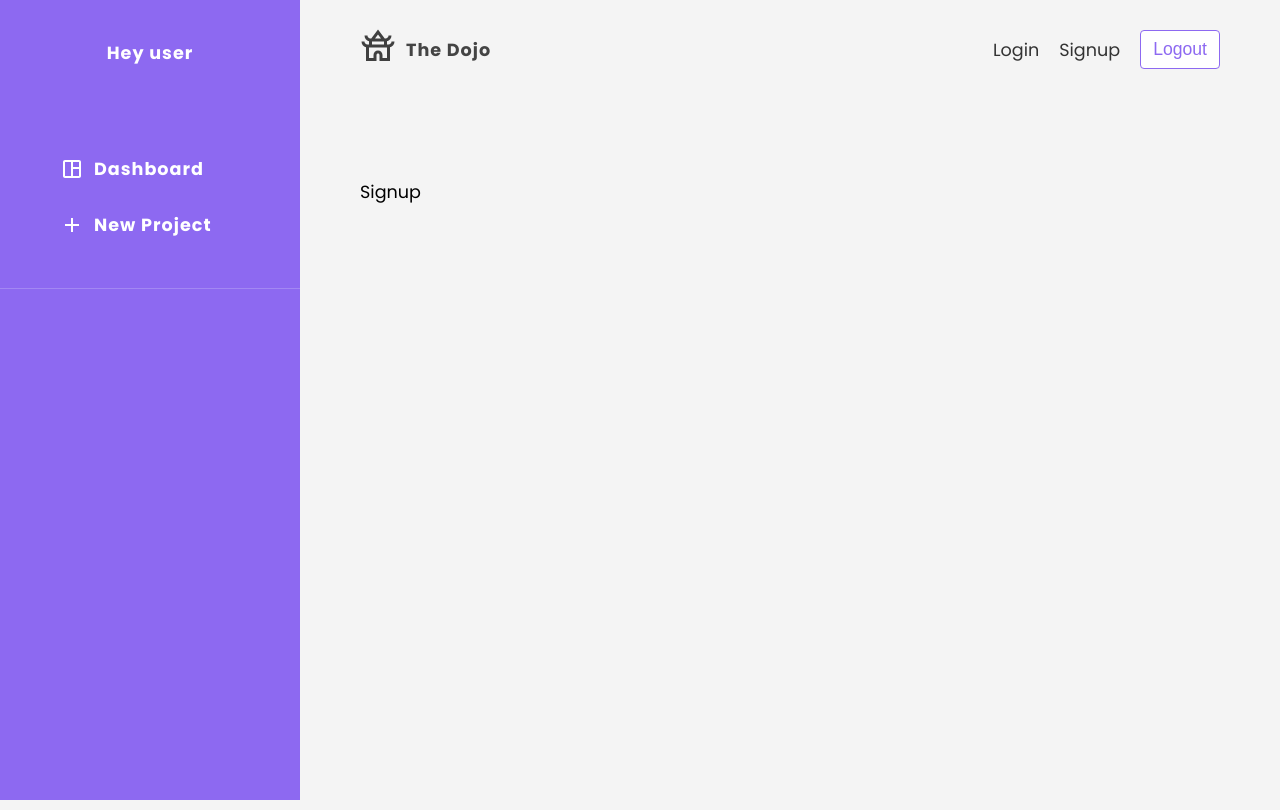
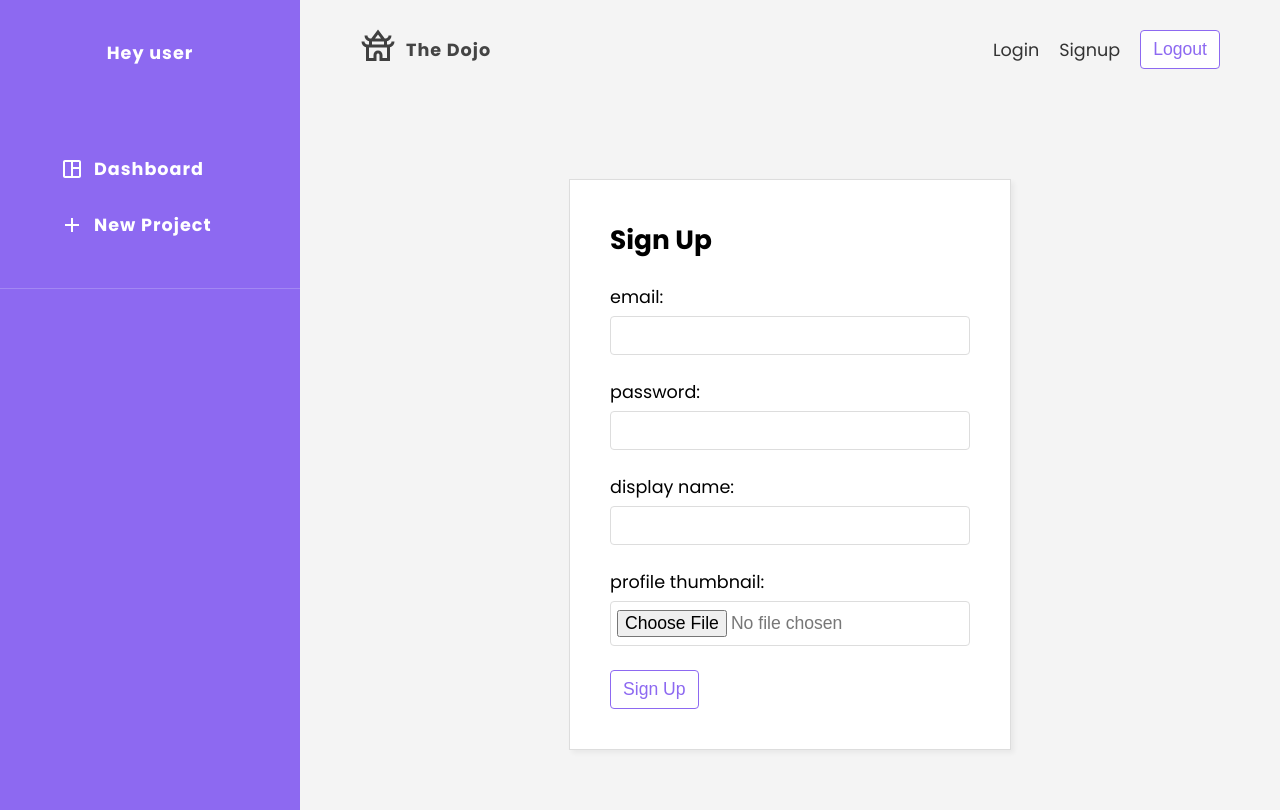
Before and after one commit to antsuarez3/TheDojo, a React (Create React App) app: page /signup in a window 1280 px wide. Built offline with nearby package versions, Linux system fonts and the light colour scheme; no server answers.

Commit message:
Create Sign up page

```diff
--- a/src/firebase/config.js
+++ b/src/firebase/config.js
@@ -1,6 +1,7 @@
 import firebase from 'firebase/app'
 import 'firebase/firestore'
 import 'firebase/auth'
+import 'firebase/storage'
 
 const firebaseConfig = {
   apiKey: 'AIzaSyA__gbK0eO9mBe115Mr_1qaMAda5a9OlaA',
@@ -17,8 +18,9 @@ firebase.initializeApp(firebaseConfig)
 // initialize services
 const projectFirestore = firebase.firestore()
 const projectAuth = firebase.auth()
+const projectStorage = firebase.storage()
 
 // Timestamp
 const timestamp = firebase.firestore.Timestamp
 
-export { projectFirestore, projectAuth, timestamp }
+export { projectFirestore, projectAuth, projectStorage, timestamp }
--- a/src/pages/signup/Signup.css
+++ b/src/pages/signup/Signup.css
@@ -0,0 +1,8 @@
+.auth-form {
+  max-width: 360px;
+  margin: 60px auto;
+  padding: 40px;
+  border: 1px solid #ddd;
+  box-shadow: 3px 3px 5px rgba(0,0,0,0.05);
+  background: #fff;
+}
--- a/src/pages/signup/Signup.js
+++ b/src/pages/signup/Signup.js
@@ -1,10 +1,79 @@
+import React, { useState } from 'react'
+
 // styles
 import './Signup.css'
 
-import React from 'react'
+export default function Signup() {
+  const [email, setEmail] = useState('')
+  const [password, setPassword] = useState('')
+  const [displayName, setDisplayName] = useState('')
+  const [thumbnail, setThumbnail] = useState(null)
+  const [thumbnailError, setThumbnailError] = useState(null)
 
-export default function Signup() {
+  const handleSubmit = (e) => {
+    e.preventDefault()
+    console.log(email, password, displayName, thumbnail)
+  }
+
+  const handleFileChange = (e) => {
+    setThumbnail(null)
+    let selected = e.target.files[0]
+    console.log(selected)
+
+    if (!selected) {
+      setThumbnailError('Please select a file!')
+      return
+    }
+    if (!selected.type.includes('image')) {
+      setThumbnailError('Selected file is not an image')
+      return
+    }
+    if (!selected.size > 100000) {
+      setThumbnailError('Image size must be less than 100kb')
+      return
+    }
+
+    setThumbnailError(null)
+    setThumbnail(selected)
+    console.log('thumbnail updated')
+  }
+
   return (
-    <div>Signup</div>
+    <form className='auth-form' onSubmit={handleSubmit}>
+      <h2>Sign Up</h2>
+      <label>
+        <span>email:</span>
+        <input
+          required
+          type='email'
+          onChange={(e) => setEmail(e.target.value)}
+          value={email}
+        />
+      </label>
+      <label>
+        <span>password:</span>
+        <input
+          required
+          type='password'
+          onChange={(e) => setPassword(e.target.value)}
+          value={password}
+        />
+      </label>
+      <label>
+        <span>display name:</span>
+        <input
+          required
+          type='text'
+          onChange={(e) => setDisplayName(e.target.value)}
+          value={displayName}
+        />
+      </label>
+      <label>
+        <span>profile thumbnail:</span>
+        <input required type='file' onChange={handleFileChange} />
+      </label>
+      {thumbnailError && <div className='error'>{thumbnailError}</div>}
+      <button className='btn'>Sign Up</button>
+    </form>
   )
 }
```
